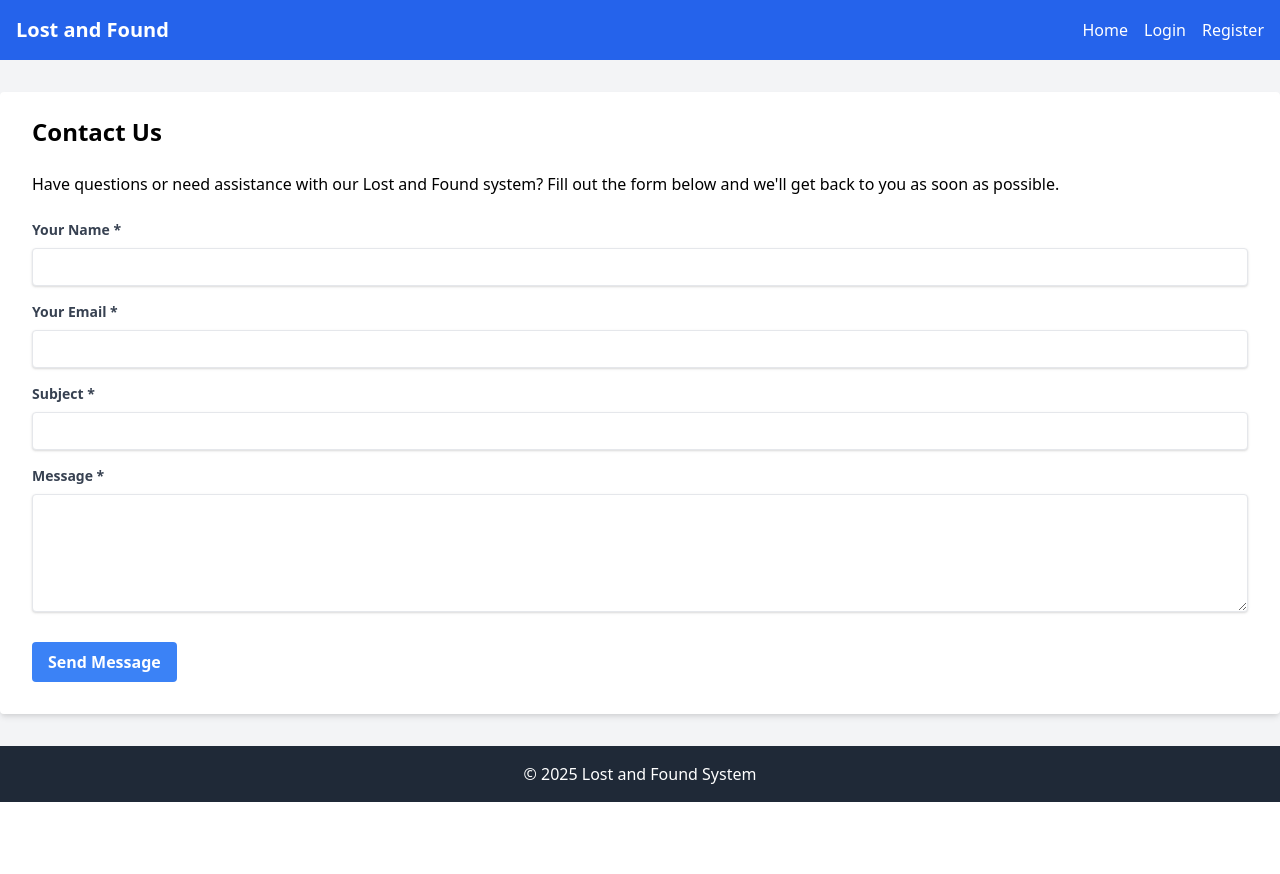
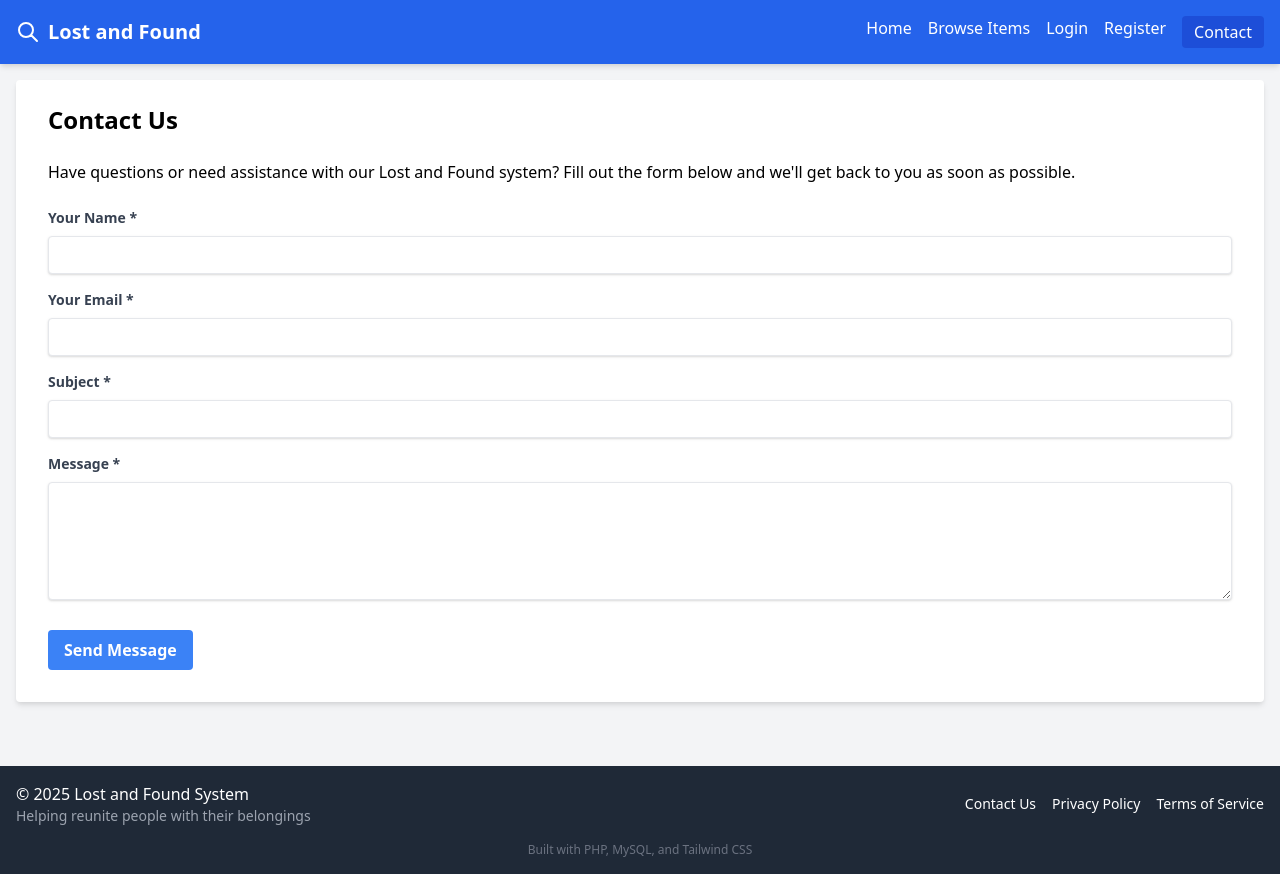
Before and after one commit to mal0101/lost-and-found-hub, a PHP site: page /contact.php in a window 1280 px wide. Before the commit the page ends 802 px from the top, so only its background shows below. Run offline with PHP 8.4, Linux system fonts and the light colour scheme.

Commit message:
organized files, still fixing references

```diff
--- a/contact.php
+++ b/contact.php
@@ -3,7 +3,7 @@
 $page_title = "Contact Us";
 
 // Include header
-require_once 'includes/header.php';
+require_once 'includes/templates/header.php';;
 
 $success = $error = "";
 
@@ -109,5 +109,5 @@ if ($_SERVER['REQUEST_METHOD'] === 'POST') {
 
 <?php
 // Include footer
-require_once 'includes/footer.php';
+require_once 'includes/templates/footer.php';
 ?>
--- a/includes/footer.php
+++ /dev/null
@@ -1,9 +0,0 @@
-</div>
-    <footer class="bg-gray-800 text-white p-4 mt-8">
-        <div class="container mx-auto text-center">
-            <p>&copy; <?php echo date('Y'); ?> Lost and Found System</p>
-        </div>
-    </footer>
-    <script src="assets/js/scripts.js"></script>
-</body>
-</html>
--- a/includes/header.php
+++ /dev/null
@@ -1,35 +0,0 @@
-<?php
-// Start session if not already started
-if (session_status() == PHP_SESSION_NONE) {
-    session_start();
-}
-?>
-<!DOCTYPE html>
-<html lang="en">
-<head>
-    <meta charset="UTF-8">
-    <meta name="viewport" content="width=device-width, initial-scale=1.0">
-    <title><?php echo isset($page_title) ? $page_title . ' - Lost and Found' : 'Lost and Found'; ?></title>
-    <link href="https://cdn.jsdelivr.net/npm/tailwindcss@2.2.19/dist/tailwind.min.css" rel="stylesheet">
-    <link href="assets/css/style.css" rel="stylesheet">
-</head>
-<body class="bg-gray-100 min-h-screen">
-    <nav class="bg-blue-600 text-white p-4">
-        <div class="container mx-auto flex flex-col md:flex-row justify-between items-center">
-            <a href="index.php" class="text-xl font-bold mb-2 md:mb-0">Lost and Found</a>
-            <div class="space-x-2 md:space-x-4 flex flex-wrap justify-center">
-                <a href="index.php" class="hover:underline">Home</a>
-                <?php if (isset($_SESSION['user_id'])): ?>
-                    <a href="add_item.php" class="hover:underline">Post Item</a>
-                    <a href="my_items.php" class="hover:underline">My Items</a>
-                    <span class="px-2">|</span>
-                    <span>Welcome, <?php echo htmlspecialchars($_SESSION['username']); ?></span>
-                    <a href="logout.php" class="hover:underline">Logout</a>
-                <?php else: ?>
-                    <a href="login.php" class="hover:underline">Login</a>
-                    <a href="register.php" class="hover:underline">Register</a>
-                <?php endif; ?>
-            </div>
-        </div>
-    </nav>
-    <div class="container mx-auto p-4"></div>
--- /dev/null
+++ b/includes/helpers/functions.php
@@ -0,0 +1,27 @@
+<?php
+/**
+ * Common utility functions for the application
+ */
+
+/**
+ * Generate a URL relative to the project root
+ */
+function url($path) {
+    return '/' . ltrim($path, '/');
+}
+
+/**
+ * Redirect to another page
+ */
+function redirect($path) {
+    header("Location: " . url($path));
+    exit;
+}
+
+/**
+ * Sanitize output
+ */
+function h($string) {
+    return htmlspecialchars($string, ENT_QUOTES, 'UTF-8');
+}
+?>
--- /dev/null
+++ b/includes/templates/footer.php
@@ -0,0 +1,34 @@
+</div><!-- End of main content container -->
+
+    <footer class="bg-gray-800 text-white p-4 mt-8">
+        <div class="container mx-auto">
+            <div class="flex flex-col md:flex-row justify-between items-center">
+                <div class="mb-4 md:mb-0">
+                    <p>&copy; <?php echo date('Y'); ?> Lost and Found System</p>
+                    <p class="text-sm text-gray-400">Helping reunite people with their belongings</p>
+                </div>
+
+                <div class="flex space-x-4">
+                    <a href="<?php echo url('contact.php'); ?>" class="hover:underline text-sm">Contact Us</a>
+                    <a href="#" class="hover:underline text-sm">Privacy Policy</a>
+                    <a href="#" class="hover:underline text-sm">Terms of Service</a>
+                </div>
+            </div>
+
+            <div class="mt-4 text-center text-xs text-gray-500">
+                <p>Built with PHP, MySQL, and Tailwind CSS</p>
+            </div>
+        </div>
+    </footer>
+
+    <!-- Custom JavaScript -->
+    <script src="<?php echo url('assets/js/scripts.js'); ?>"></script>
+
+    <!-- Optional: Add conditional scripts based on page needs -->
+    <?php if (isset($page_scripts) && is_array($page_scripts)): ?>
+        <?php foreach ($page_scripts as $script): ?>
+            <script src="<?php echo url($script); ?>"></script>
+        <?php endforeach; ?>
+    <?php endif; ?>
+</body>
+</html>
--- /dev/null
+++ b/includes/templates/header.php
@@ -0,0 +1,52 @@
+<?php
+// Start session if not already started
+if (session_status() == PHP_SESSION_NONE) {
+    session_start();
+}
+
+// Include helper functions if they exist
+if (file_exists(__DIR__ . '/../helpers/functions.php')) {
+    require_once __DIR__ . '/../helpers/functions.php';
+}
+
+// Helper function if not using the functions.php file
+if (!function_exists('url')) {
+    function url($path) {
+        return '/' . ltrim($path, '/');
+    }
+}
+?>
+<!DOCTYPE html>
+<html lang="en">
+<head>
+    <meta charset="UTF-8">
+    <meta name="viewport" content="width=device-width, initial-scale=1.0">
+    <meta name="description" content="Lost and Found System - Find your lost items or report found ones">
+    <title><?php echo isset($page_title) ? $page_title . ' - Lost and Found' : 'Lost and Found'; ?></title>
+
+    <!-- Tailwind CSS -->
+    <link href="https://cdn.jsdelivr.net/npm/tailwindcss@2.2.19/dist/tailwind.min.css" rel="stylesheet">
+
+    <!-- Custom CSS -->
+    <link href="<?php echo url('assets/css/style.css'); ?>" rel="stylesheet">
+
+    <!-- Favicon -->
+    <link rel="shortcut icon" href="<?php echo url('assets/favicon.ico'); ?>" type="image/x-icon">
+</head>
+<body class="bg-gray-100 min-h-screen flex flex-col">
+    <!-- Include the navigation bar -->
+    <?php require_once __DIR__ . '/navbar.php'; ?>
+
+    <!-- Main content container -->
+    <div class="container mx-auto p-4 flex-grow">
+        <?php if (isset($success_message)): ?>
+            <div class="bg-green-100 border-l-4 border-green-500 text-green-700 p-4 mb-4 alert-message" role="alert">
+                <p><?php echo $success_message; ?></p>
+            </div>
+        <?php endif; ?>
+
+        <?php if (isset($error_message)): ?>
+            <div class="bg-red-100 border-l-4 border-red-500 text-red-700 p-4 mb-4 alert-message" role="alert">
+                <p><?php echo $error_message; ?></p>
+            </div>
+        <?php endif; ?>
--- /dev/null
+++ b/includes/templates/navbar.php
@@ -0,0 +1,69 @@
+<?php
+// Start session if not already started
+if (session_status() == PHP_SESSION_NONE) {
+    session_start();
+}
+
+// Helper function if not using the functions.php file
+if (!function_exists('url')) {
+    function url($path) {
+        return '/' . ltrim($path, '/');
+    }
+}
+
+// Helper function for active navigation links
+function isActive($path) {
+    $current_page = $_SERVER['REQUEST_URI'];
+    if (strpos($current_page, $path) !== false) {
+        return 'text-white bg-blue-700 px-3 py-1 rounded';
+    }
+    return 'hover:underline';
+}
+?>
+
+<nav class="bg-blue-600 text-white p-4 shadow-md">
+    <div class="container mx-auto flex flex-col md:flex-row justify-between items-center">
+        <!-- Logo/Brand -->
+        <a href="<?php echo url('index.php'); ?>" class="text-xl font-bold mb-2 md:mb-0 flex items-center">
+            <svg xmlns="http://www.w3.org/2000/svg" class="h-6 w-6 mr-2" fill="none" viewBox="0 0 24 24" stroke="currentColor">
+                <path stroke-linecap="round" stroke-linejoin="round" stroke-width="2" d="M21 21l-6-6m2-5a7 7 0 11-14 0 7 7 0 0114 0z" />
+            </svg>
+            Lost and Found
+        </a>
+
+        <!-- Navigation Links -->
+        <div class="space-x-1 md:space-x-4 flex flex-wrap justify-center">
+            <a href="<?php echo url('index.php'); ?>" class="<?php echo isActive('index.php'); ?>">Home</a>
+            <a href="<?php echo url('pages/items/item_list.php'); ?>" class="<?php echo isActive('item_list'); ?>">Browse Items</a>
+
+            <?php if (isset($_SESSION['user_id'])): ?>
+                <!-- Logged in user navigation -->
+                <a href="<?php echo url('pages/items/report_lost_item.php'); ?>" class="<?php echo isActive('report_lost_item'); ?>">
+                    Report Lost
+                </a>
+                <a href="<?php echo url('pages/items/report_found_item.php'); ?>" class="<?php echo isActive('report_found_item'); ?>">
+                    Report Found
+                </a>
+                <a href="<?php echo url('pages/user/dashboard.php'); ?>" class="<?php echo isActive('dashboard'); ?>">
+                    My Dashboard
+                </a>
+                <span class="hidden md:inline px-2">|</span>
+                <span class="text-gray-200">
+                    <svg xmlns="http://www.w3.org/2000/svg" class="h-5 w-5 inline" viewBox="0 0 20 20" fill="currentColor">
+                        <path fill-rule="evenodd" d="M10 9a3 3 0 100-6 3 3 0 000 6zm-7 9a7 7 0 1114 0H3z" clip-rule="evenodd" />
+                    </svg>
+                    <?php echo htmlspecialchars($_SESSION['username']); ?>
+                </span>
+                <a href="<?php echo url('pages/auth/logout.php'); ?>" class="hover:underline text-yellow-200">
+                    Logout
+                </a>
+            <?php else: ?>
+                <!-- Guest navigation -->
+                <a href="<?php echo url('pages/auth/login.php'); ?>" class="<?php echo isActive('login'); ?>">Login</a>
+                <a href="<?php echo url('pages/auth/register.php'); ?>" class="<?php echo isActive('register'); ?>">Register</a>
+            <?php endif; ?>
+
+            <a href="<?php echo url('contact.php'); ?>" class="<?php echo isActive('contact'); ?>">Contact</a>
+        </div>
+    </div>
+</nav>
--- a/index.php
+++ b/index.php
@@ -3,10 +3,10 @@
 $page_title = "Home";
 
 // Include header
-require_once 'includes/header.php';
+require_once 'includes/templates/header.php';
 
 // Include database connection
-require_once 'includes/db.php';
+require_once 'config/db.php';
 
 // Fetch items from the database
 $status_filter = isset($_GET['status']) ? $_GET['status'] : '';
@@ -107,5 +107,5 @@ $items = $stmt->fetchAll(PDO::FETCH_ASSOC);
 
 <?php
 // Include footer
-require_once 'includes/footer.php';
+require_once 'includes/templates/footer.php';
 ?>
--- a/logout.php
+++ b/pages/auth/logout.php
@@ -9,6 +9,6 @@ $_SESSION = array();
 session_destroy();
 
 // Redirect to login page
-header("Location: login.php");
+header("Location: /pages/auth/login.php");
 exit;
 ?>
--- a/register.php
+++ b/pages/auth/register.php
@@ -3,7 +3,7 @@
 $page_title = "Register";
 
 // Include database connection
-require_once 'includes/db.php';
+require_once __DIR__ . '/../../config/db.php';
 
 $error = "";
 $success = "";
@@ -49,7 +49,7 @@ if ($_SERVER['REQUEST_METHOD'] === 'POST') {
 }
 
 // Include header
-require_once 'includes/header.php';
+require_once __DIR__ . '/../../includes/templates/header.php';
 ?>
 
 <div class="max-w-md mx-auto bg-white rounded-lg shadow-md p-8 mt-8">
@@ -115,5 +115,5 @@ require_once 'includes/header.php';
 
 <?php
 // Include footer
-require_once 'includes/footer.php';
+require_once __DIR__ . '/../../includes/templates/footer.php';
 ?>
--- a/item_list.php
+++ b/pages/items/item_list.php
@@ -3,10 +3,10 @@
 $page_title = "All Items";
 
 // Include header
-require_once 'includes/header.php';
+require_once __DIR__ . '/../../includes/templates/header.php';
 
 // Include database connection
-require_once 'includes/db.php';
+require_once __DIR__ . '/../../config/db.php';
 
 // Pagination settings
 $items_per_page = 12;
@@ -161,5 +161,5 @@ $items = $stmt->fetchAll(PDO::FETCH_ASSOC);
 
 <?php
 // Include footer
-require_once 'includes/footer.php';
+require_once __DIR__ . '/../../includes/templates/footer.php';
 ?>
```
Also changed, not shown: includes/navbar.php (deleted, +0 -30 lines), pages/auth/login.php (renamed from login.php, +5 -5 lines), pages/items/add_item.php (renamed from report_lost_item.php, +31 -18 lines), pages/items/edit_item.php (renamed from edit_item.php, +6 -9 lines), pages/items/item_details.php (renamed from item_details.php, +5 -5 lines), pages/items/report_found_item.php (renamed from report_found_item.php, +4 -4 lines), pages/items/report_lost_item.php (renamed from add_item.php, +18 -31 lines), pages/user/claim_item.php (renamed from claim_item.php, +6 -6 lines), pages/user/dashboard.php (renamed from dashboard.php, +5 -4 lines).
